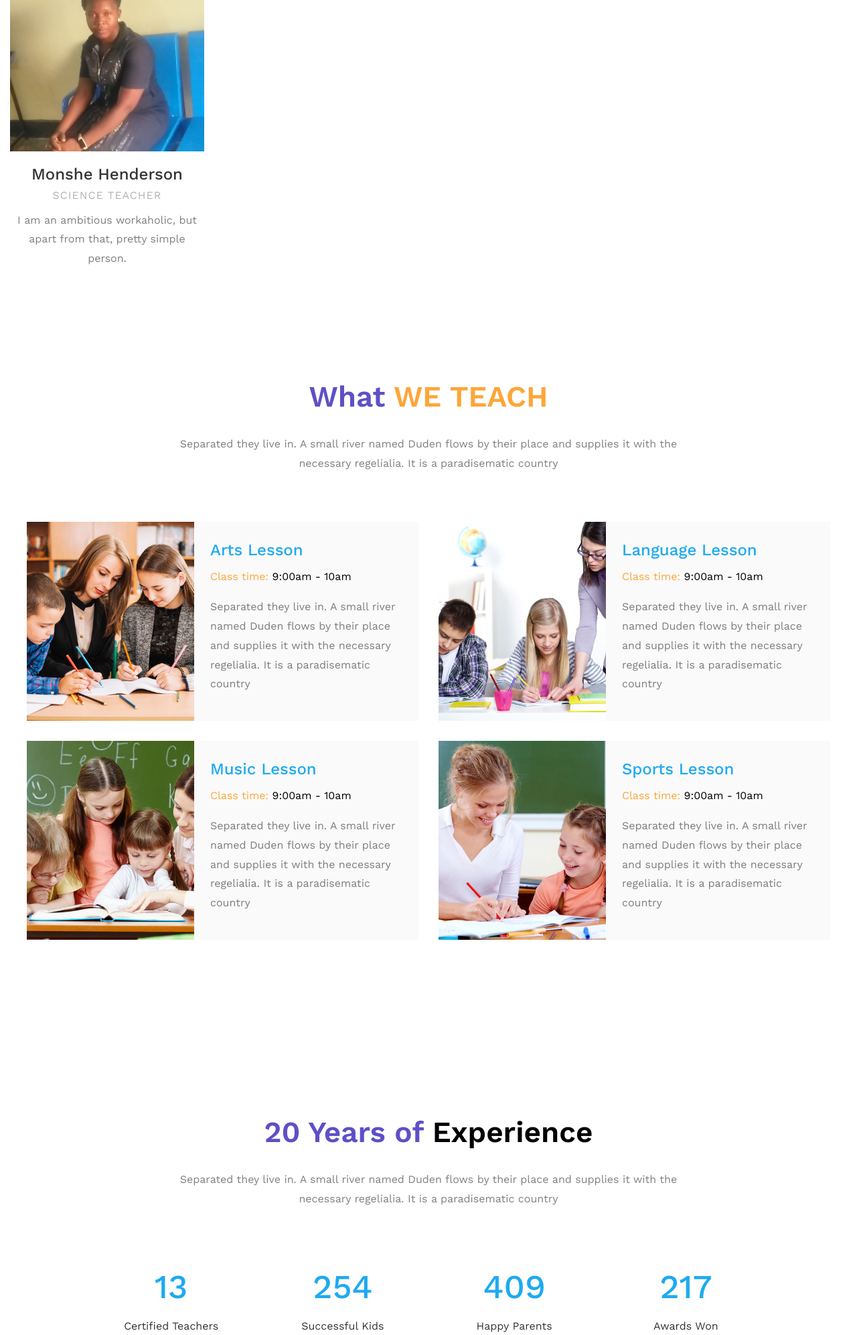
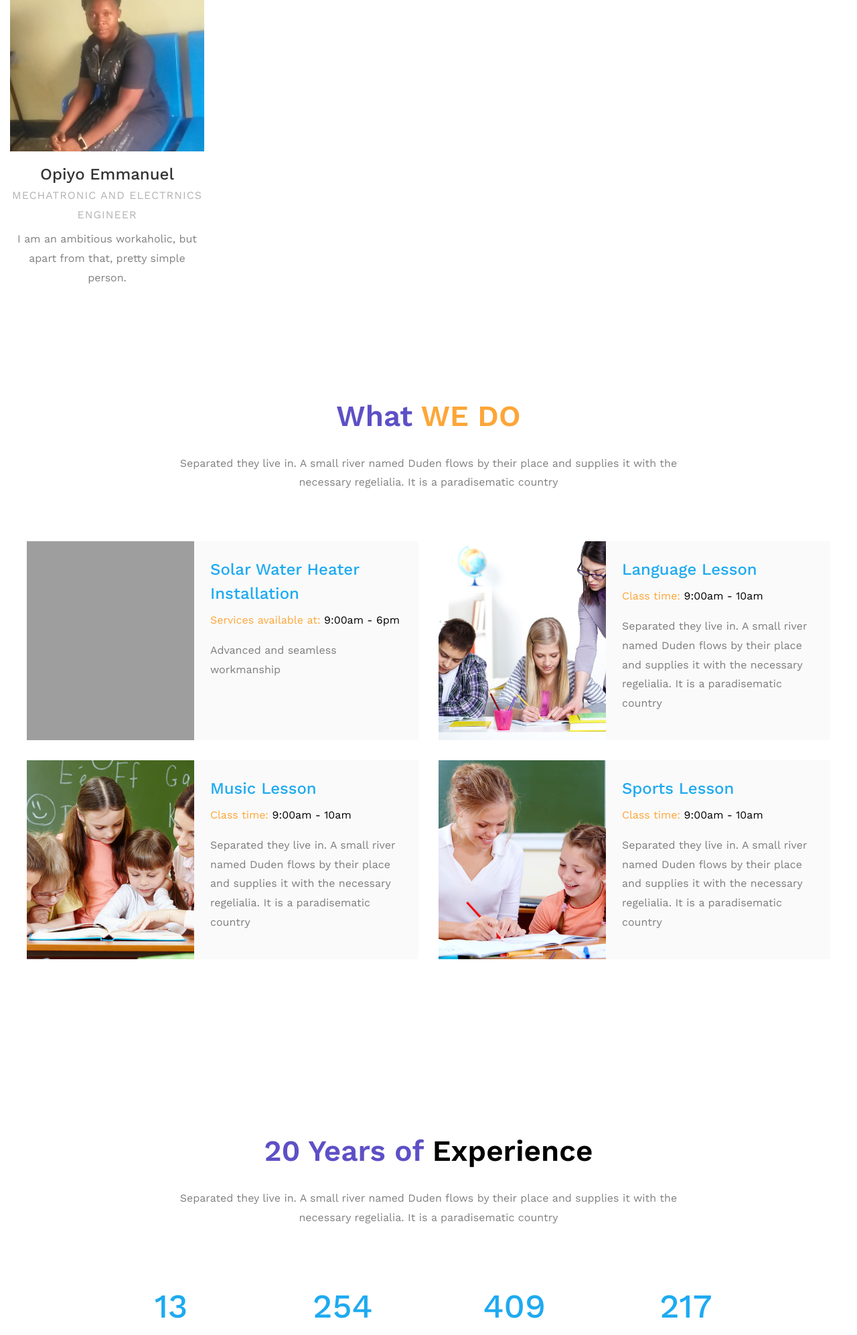
Before and after one commit to Emmy-infinity/Mothercarefinal, a Django app: page / in a window 1280 px wide. Shown: the part 4081-6074 px from the top of the page at 67% size. Run offline with Django 4.2, Linux system fonts and the light colour scheme; some libraries are stand-ins or nearby versions; some web fonts are replaced; grey boxes are pictures that could not be loaded.

Commit message:
Update teacher and course details in index.html

```diff
--- a/kindergaten/templates/index.html
+++ b/kindergaten/templates/index.html
@@ -85,7 +85,7 @@
         </div>
       </div>
 
-      <div class="slider-item" style="background-image:url(static/images/plubing2.jpeg);">
+      <div class="slider-item" style="background-image:url(static/images/plubing2.jpg);">
       	<div class="overlay"></div>
         <div class="container">
           <div class="row no-gutters slider-text align-items-center justify-content-center" data-scrollax-parent="true">
@@ -308,8 +308,8 @@
 								<div class="img align-self-stretch" style="background-image: url(static/images/DSC_1682[1].JPG);"></div>
 							</div>
 							<div class="text pt-3 text-center">
-								<h3>Monshe Henderson</h3>
-								<span class="position mb-2">Science Teacher</span>
+								<h3>Opiyo Emmanuel</h3>
+								<span class="position mb-2">Mechatronic and Electrnics Engineer</span>
 								<div class="faded">
 									<p>I am an ambitious workaholic, but apart from that, pretty simple person.</p>
 									<ul class="ftco-social text-center">
@@ -330,17 +330,17 @@
 			<div class="container">
 				<div class="row justify-content-center mb-5 pb-2">
           <div class="col-md-8 text-center heading-section ftco-animate">
-     	<h2 class="mb-4"><span>What</span> WE TEACH</h2>
+     	<h2 class="mb-4"><span>What</span> WE  DO</h2>
             <p>Separated they live in. A small river named Duden flows by their place and supplies it with the necessary regelialia. It is a paradisematic country</p>
           </div>
         </div>
 				<div class="row">
 					<div class="col-md-6 course d-lg-flex ftco-animate">
-						<div class="img" style="background-image: url('static/images/course-1.jpg');"></div>
+						<div class="img" style="background-image: url('static/images/plubing.jpg');"></div>
 						<div class="text bg-light p-4">
-							<h3><a href="#">Arts Lesson</a></h3>
-							<p class="subheading"><span>Class time:</span> 9:00am - 10am</p>
-							<p>Separated they live in. A small river named Duden flows by their place and supplies it with the necessary regelialia. It is a paradisematic country</p>
+							<h3><a href="#">Solar Water Heater Installation</a></h3>
+							<p class="subheading"><span> Services available at:</span> 9:00am - 6pm</p>
+							<p>Advanced and seamless workmanship</p>
 						</div>
 					</div>
 					<div class="col-md-6 course d-lg-flex ftco-animate">
```
